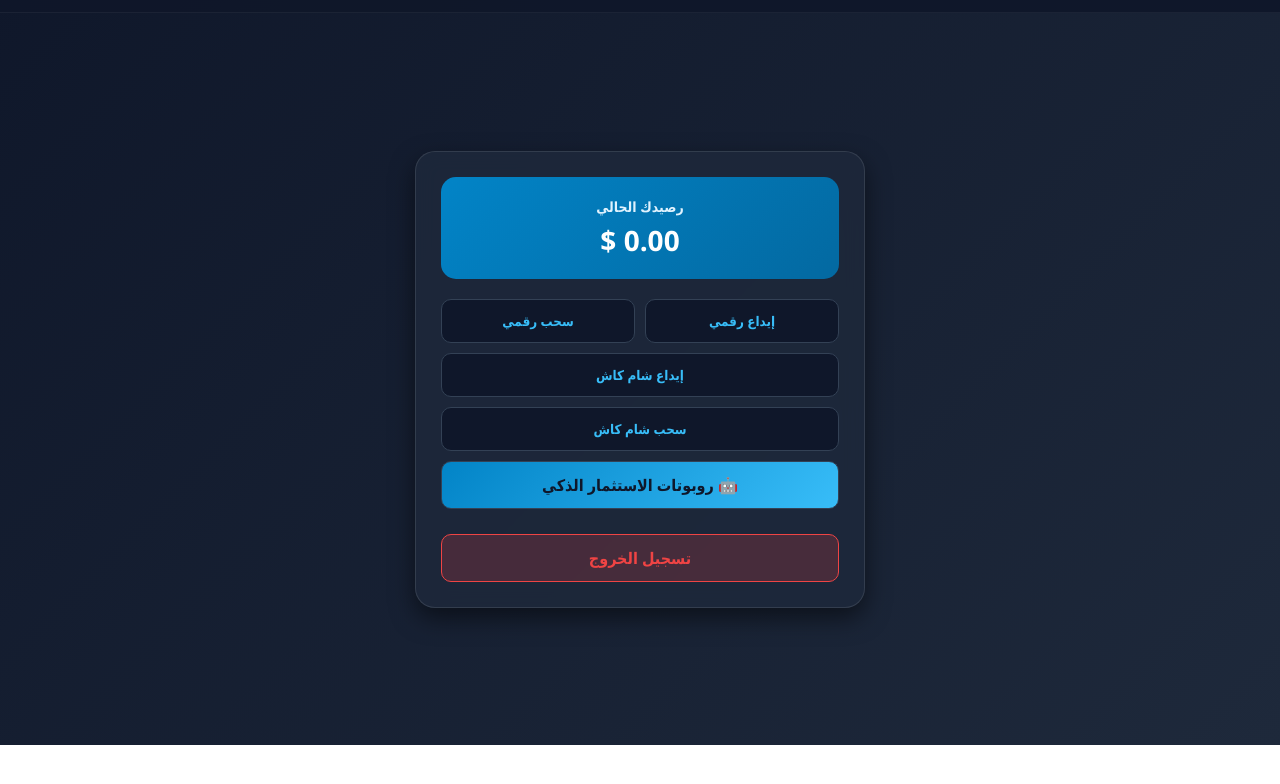
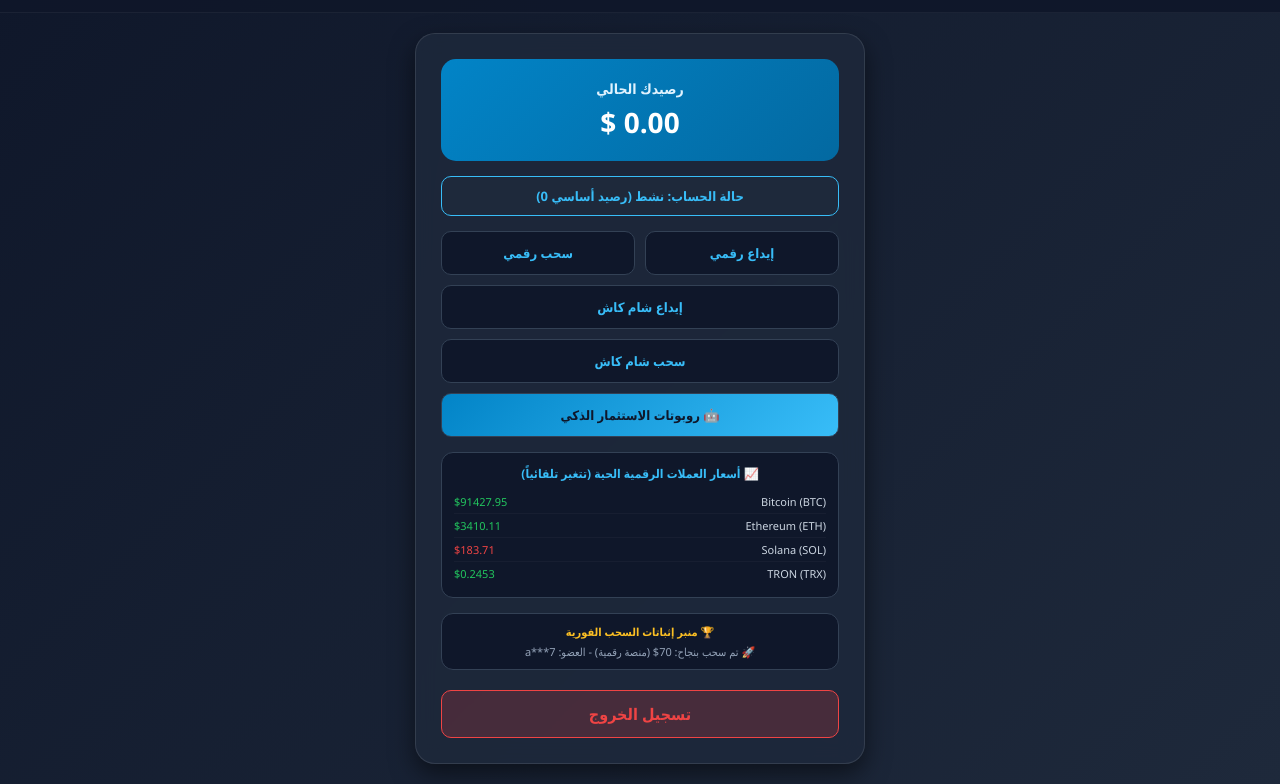
Before and after one commit to nnnnaaatttnanooo-boop/LKPO, a plain HTML site: page index.html in a window 1280 px wide. Both pictures are taken after a click on the button "إنشاء الحساب". Shown: the part 55-839 px from the top of the page. Before the commit the page ends 800 px from the top, so only its background shows below. Drawn offline with Linux system fonts and the light colour scheme.

Commit message:
Update index.html

```diff
--- a/index.html
+++ b/index.html
@@ -161,7 +161,7 @@
             padding: 20px;
             border-radius: 15px;
             text-align: center;
-            margin-bottom: 20px;
+            margin-bottom: 15px;
         }
         .balance-card h3 {
             font-size: 14px;
@@ -173,6 +173,20 @@
             font-weight: 800;
             color: #fff;
         }
+
+        .account-status-btn {
+            background: #1e293b;
+            border: 1px solid #38bdf8;
+            color: #38bdf8;
+            padding: 10px;
+            border-radius: 10px;
+            text-align: center;
+            font-weight: bold;
+            font-size: 13px;
+            margin-bottom: 15px;
+            width: 100%;
+        }
+
         .action-grid {
             display: grid;
             grid-template-columns: 1fr 1fr;
@@ -193,6 +207,7 @@
             display: flex;
             justify-content: center;
             align-items: center;
+            font-size: 13px;
         }
         .action-btn:hover {
             background: #38bdf8;
@@ -200,6 +215,60 @@
         }
         .action-btn.full-width {
             grid-column: span 2;
+        }
+
+        /* أسعار العملات الرقمية الحية */
+        .crypto-market-box {
+            background: #0f172a;
+            border: 1px solid #334155;
+            border-radius: 12px;
+            padding: 12px;
+            margin-bottom: 15px;
+        }
+        .crypto-market-title {
+            font-size: 12px;
+            color: #38bdf8;
+            font-weight: bold;
+            margin-bottom: 8px;
+            text-align: center;
+        }
+        .crypto-ticker-item {
+            display: flex;
+            justify-content: space-between;
+            font-size: 11px;
+            padding: 4px 0;
+            border-bottom: 1px solid rgba(255,255,255,0.03);
+            color: #cbd5e1;
+        }
+        .crypto-ticker-item:last-child {
+            border-bottom: none;
+        }
+        .price-up { color: #22c55e; }
+        .price-down { color: #ef4444; }
+
+        /* منبر إثباتات السحب */
+        .proof-box {
+            background: #0f172a;
+            border: 1px solid #334155;
+            border-radius: 12px;
+            padding: 10px;
+            margin-bottom: 15px;
+            max-height: 90px;
+            overflow: hidden;
+            position: relative;
+        }
+        .proof-title {
+            font-size: 11px;
+            color: #fbbf24;
+            font-weight: bold;
+            margin-bottom: 5px;
+            text-align: center;
+        }
+        .proof-ticker {
+            font-size: 11px;
+            color: #94a3b8;
+            text-align: center;
+            animation: fadeInOut 4s infinite;
         }
 
         .modal-section {
@@ -255,7 +324,7 @@
             background: rgba(239, 68, 68, 0.2);
             color: #ef4444;
             border: 1px solid #ef4444;
-            margin-top: 10px;
+            margin-top: 5px;
         }
         .logout-btn:hover {
             background: #ef4444;
@@ -324,11 +393,11 @@
                 <div id="register-form" class="form-container active" style="display:block;">
                     <div class="form-group">
                         <label>البريد الإلكتروني</label>
-                        <input type="email" id="reg-email" placeholder="example@gmail.com" required>
+                        <input type="email" placeholder="example@gmail.com" required>
                     </div>
                     <div class="form-group">
                         <label>كلمة السر</label>
-                        <input type="password" id="reg-pass" placeholder="••••••••" required>
+                        <input type="password" placeholder="••••••••" required>
                     </div>
                     <div class="form-group">
                         <label>تأكيد كلمة السر</label>
@@ -344,7 +413,7 @@
                 <div id="login-form" class="form-container" style="display:none;">
                     <div class="form-group">
                         <label>البريد الإلكتروني</label>
-                        <input type="email" id="log-email" placeholder="example@gmail.com" required>
+                        <input type="email" placeholder="example@gmail.com" required>
                     </div>
                     <div class="form-group">
                         <label>كلمة السر</label>
@@ -361,6 +430,11 @@
                     <div class="amount" id="user-balance">0.00 $</div>
                 </div>
 
+                <!-- زر رصيد الحساب تحت بطاقة الرصيد وأزرار الإيداع -->
+                <div class="account-status-btn">
+                    حالة الحساب: نشط (رصيد أساسي 0)
+                </div>
+
                 <div class="action-grid">
                     <button class="action-btn" onclick="toggleModal('deposit-modal')">إيداع رقمي</button>
                     <button class="action-btn" onclick="toggleModal('withdraw-modal')">سحب رقمي</button>
@@ -368,8 +442,34 @@
                     <button class="action-btn full-width" onclick="toggleModal('sham-deposit-modal')">إيداع شام كاش</button>
                     <button class="action-btn full-width" onclick="toggleModal('sham-withdraw-modal')">سحب شام كاش</button>
 
-                    <!-- زر الانتقال لصفحة روبوتات الاستثمار المستقلة -->
                     <a href="robots.html" class="action-btn full-width" style="background: linear-gradient(135deg, #0284c7, #38bdf8); color: #0f172a;">🤖 روبوتات الاستثمار الذكي</a>
+                </div>
+
+                <!-- قسم العملات الرقمية المتغيرة حسب السوق -->
+                <div class="crypto-market-box">
+                    <div class="crypto-market-title">📈 أسعار العملات الرقمية الحية (تتغير تلقائياً)</div>
+                    <div class="crypto-ticker-item">
+                        <span>Bitcoin (BTC)</span>
+                        <span id="btc-price" class="price-up">$91,420.00</span>
+                    </div>
+                    <div class="crypto-ticker-item">
+                        <span>Ethereum (ETH)</span>
+                        <span id="eth-price" class="price-up">$3,410.50</span>
+                    </div>
+                    <div class="crypto-ticker-item">
+                        <span>Solana (SOL)</span>
+                        <span id="sol-price" class="price-down">$182.30</span>
+                    </div>
+                    <div class="crypto-ticker-item">
+                        <span>TRON (TRX)</span>
+                        <span id="trx-price" class="price-up">$0.245</span>
+                    </div>
+                </div>
+
+                <!-- منبر إثباتات السحب (5000 ل.س, 5$, 10000 ل.س, 70$) -->
+                <div class="proof-box">
+                    <div class="proof-title">🏆 منبر إثباتات السحب الفورية</div>
+                    <div class="proof-ticker" id="proof-text">جاري تحميل أحدث السحوبات...</div>
                 </div>
 
                 <button class="submit-btn logout-btn" onclick="logout()">تسجيل الخروج</button>
@@ -438,18 +538,18 @@
     </div>
 
     <script>
-        // التحقق من حالة تسجيل الدخول لمنع العودة لصفحة التسجيل عند التحديث
         window.onload = function() {
             const isLoggedIn = localStorage.getItem('lkpo_logged_in');
             if (isLoggedIn === 'true') {
                 document.getElementById('auth-wrapper').style.display = 'none';
                 document.getElementById('dashboard-view').classList.add('active');
             }
+            startLiveCryptoTicker();
+            startProofTicker();
         };
 
         function switchTab(tabName) {
             document.querySelectorAll('.tab-btn').forEach(btn => btn.classList.remove('active'));
-
             if (tabName === 'register') {
                 document.querySelectorAll('.tab-btn')[0].classList.add('active');
                 document.getElementById('register-form').style.display = 'block';
@@ -465,7 +565,7 @@
             localStorage.setItem('lkpo_logged_in', 'true');
             document.getElementById('auth-wrapper').style.display = 'none';
             document.getElementById('dashboard-view').classList.add('active');
-            alert('تم بنجاح! رصيدك الحالي 0$');
+            alert('تم تسجيل الدخول بنجاح! رصيدك الحالي 0$');
         }
 
         function logout() {
@@ -499,6 +599,37 @@
 
         function setWithdrawNetwork(net) {}
 
+        // محاكاة التغير الحي لأسعار العملات الرقمية بناءً على تقلبات السوق
+        function startLiveCryptoTicker() {
+            setInterval(() => {
+                let btc = 91420 + (Math.random() * 40 - 20);
+                let eth = 3410 + (Math.random() * 10 - 5);
+                let sol = 182 + (Math.random() * 4 - 2);
+                let trx = 0.245 + (Math.random() * 0.004 - 0.002);
+
+                document.getElementById('btc-price').innerText = `$${btc.toFixed(2)}`;
+                document.getElementById('eth-price').innerText = `$${eth.toFixed(2)}`;
+                document.getElementById('sol-price').innerText = `$${sol.toFixed(2)}`;
+                document.getElementById('trx-price').innerText = `$${trx.toFixed(4)}`;
+            }, 3000);
+        }
+
+        // منبر إثباتات السحب المتجدد
+        function startProofTicker() {
+            const proofs = [
+                "✨ تم سحب بنجاح: 5000 ليرة سورية (شام كاش) - العضو: m***3",
+                "🚀 تم سحب بنجاح: 70$ (منصة رقمية) - العضو: a***7",
+                "✨ تم سحب بنجاح: 10000 ليرة سورية (شام كاش) - العضو: r***2",
+                "🚀 تم سحب بنجاح: 5$ (منصة رقمية) - العضو: k***9"
+            ];
+            let index = 0;
+            const proofEl = document.getElementById('proof-text');
+            setInterval(() => {
+                proofEl.innerText = proofs[index];
+                index = (index + 1) % proofs.length;
+            }, 3500);
+        }
+
         function toggleNotifications() {
             const dropdown = document.getElementById('notif-dropdown');
             dropdown.style.display = dropdown.style.display === 'block' ? 'none' : 'block';
```
